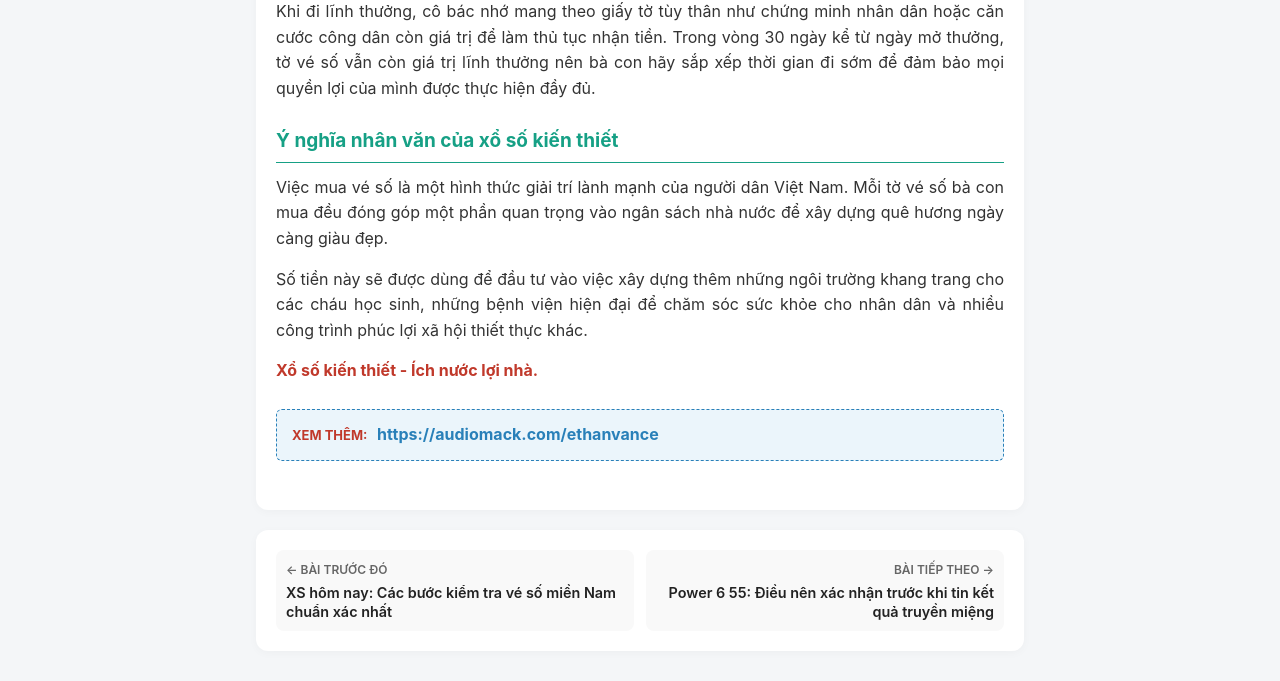
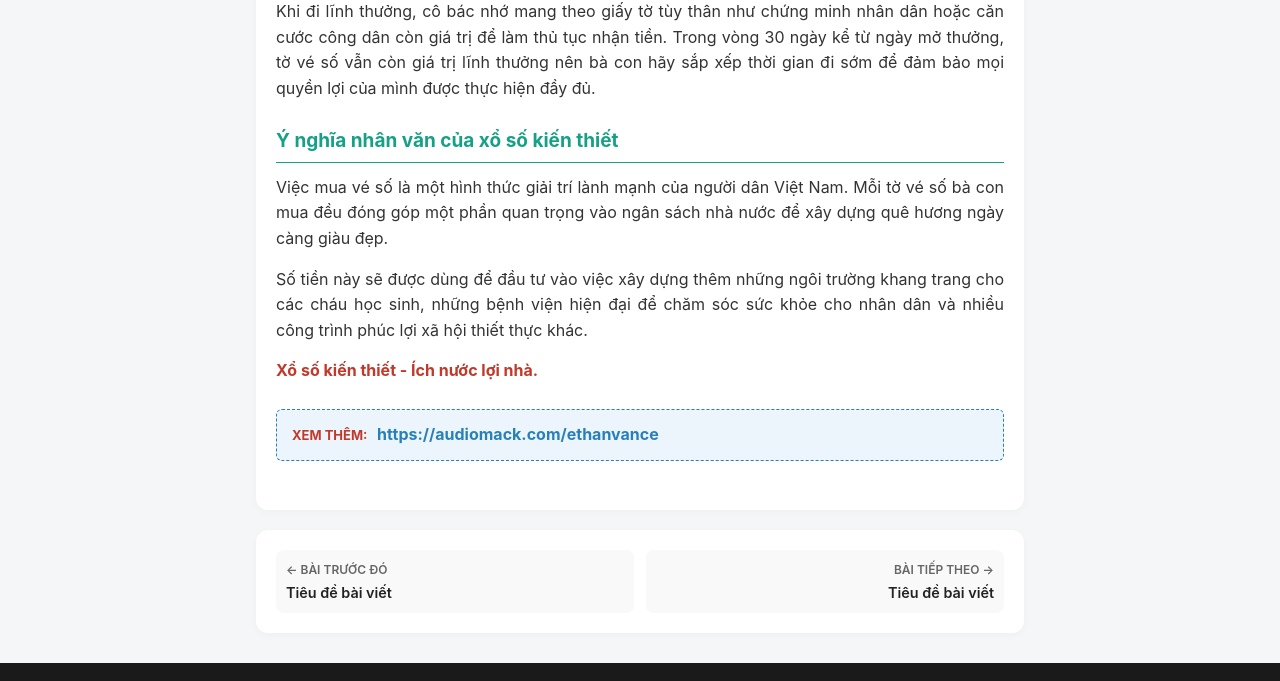
Before and after one commit to ethanvance3/vercel, a plain HTML site: page xs-bac-lieu-bi-quyet-do-ket-qua-cuc-nhanh-tren-dien-thoai.html in a window 1280 px wide. Shown: the part 3701-4382 px from the top of the page. Drawn offline with Linux system fonts and the light colour scheme.

Commit message:
Update xs-bac-lieu-bi-quyet-do-ket-qua-cuc-nhanh-tren-dien-thoai.html

```diff
--- a/xs-bac-lieu-bi-quyet-do-ket-qua-cuc-nhanh-tren-dien-thoai.html
+++ b/xs-bac-lieu-bi-quyet-do-ket-qua-cuc-nhanh-tren-dien-thoai.html
@@ -417,13 +417,13 @@
 
         <!-- Navigation Next / Prev -->
         <nav class="post-navigation">
-            <a href="https://ethanvance3.github.io/xs-hom-nay-cac-buoc-kiem-tra-ve-so-mien-nam-chuan-xac.html" class="nav-box prev">
+            <a href="#" class="nav-box prev">
                 <span class="nav-label">← Bài trước đó</span>
-                <span class="nav-post-title">XS hôm nay: Các bước kiểm tra vé số miền Nam chuẩn xác nhất</span>
+                <span class="nav-post-title">Tiêu đề bài viết</span>
             </a>
-            <a href="https://ethanvance3.github.io/power-6-55-dieu-nen-xac-nhan-truoc-khi-tin-ket-qua-truyen-mieng.html" class="nav-box next">
+            <a href="#" class="nav-box next">
                 <span class="nav-label">Bài tiếp theo →</span>
-                <span class="nav-post-title">Power 6 55: Điều nên xác nhận trước khi tin kết quả truyền miệng</span>
+                <span class="nav-post-title">Tiêu đề bài viết</span>
             </a>
         </nav>
 
```
